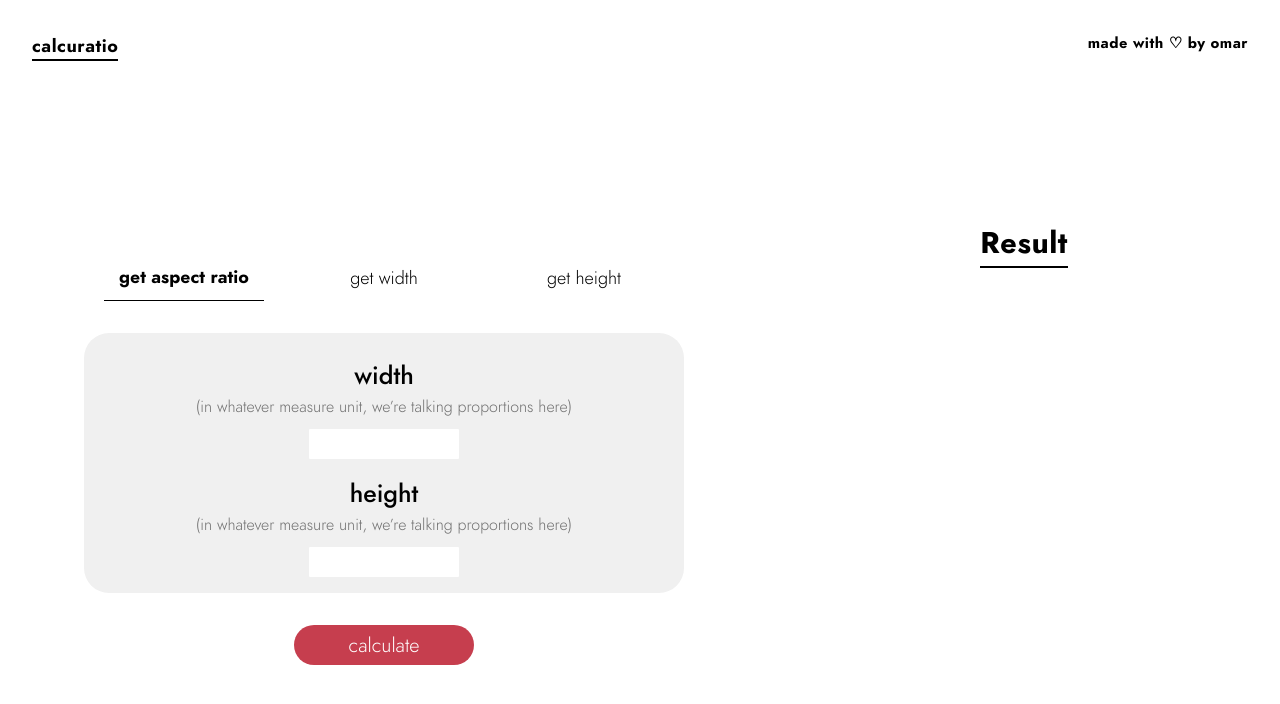
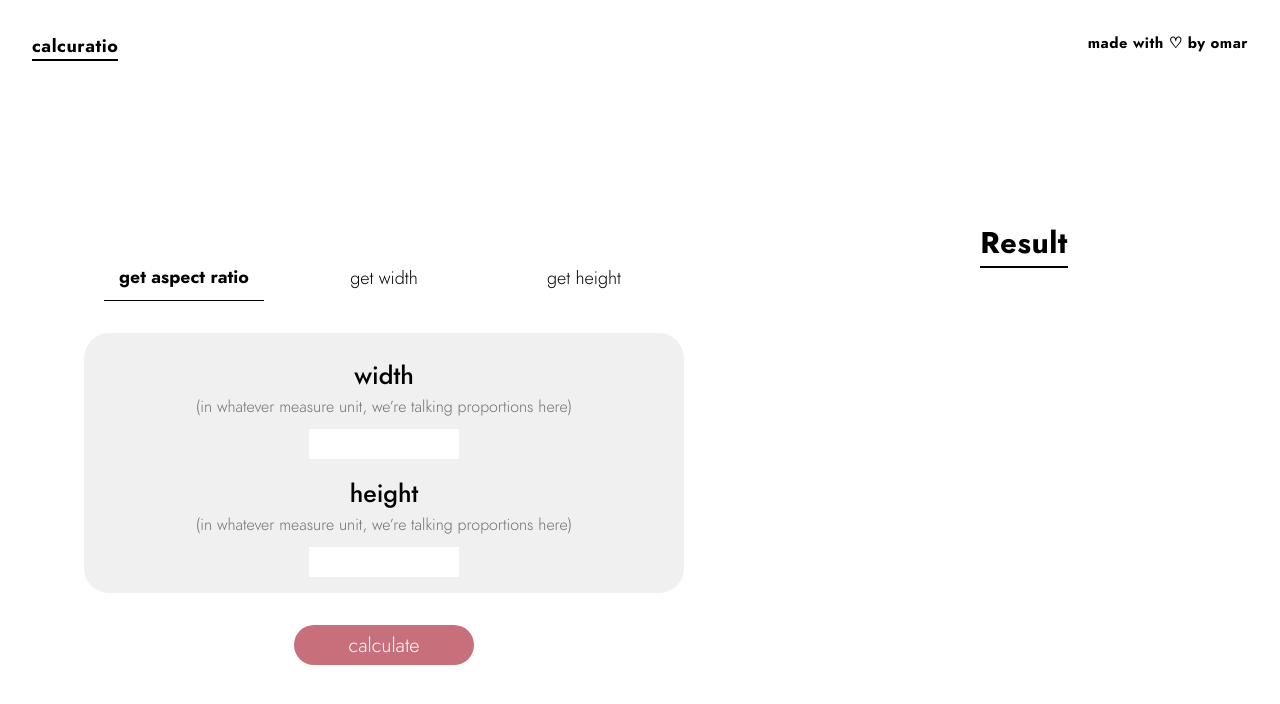
Before and after one commit to oquirozm/calcuratio, a Next.js app: page / in a window 1280 px wide. Shown: the top 704 px of the page. Built offline with nearby package versions, Linux system fonts and the light colour scheme.

Commit message:
feat: add dynamic enabling/disabling of the button depending of ithe form inputs are filled out.

```diff
--- a/features/CalculatorForm/index.tsx
+++ b/features/CalculatorForm/index.tsx
@@ -1,6 +1,6 @@
 import { AspectRatio, Dimensions } from "@types";
 import { Button, Flex } from "components";
-import React, { FC, useEffect, useState } from "react";
+import React, { FC, useEffect, useMemo, useState } from "react";
 import { calculateAspectRatio, calculateHeight, calculateWidth } from "utils";
 import { AspectRatioForm, HeightForm, WidthForm } from "./Forms";
 import ModeSelector from "./ModeSelector";
@@ -16,10 +16,10 @@ const CalculatorForm: FC<ICalculatorForm> = ({
 }) => {
   const [mode, setMode] = useState<string>("get_aspect_ratio");
   const [dimensions, setDimensions] = useState<Dimensions>({
-    width: 1,
-    height: 1,
+    width: null,
+    height: null,
   });
-  const [ratios, setRatios] = useState<AspectRatio>({ x: 1, y: 1 });
+  const [ratios, setRatios] = useState<AspectRatio>({ x: null, y: null });
 
   // Clean up the result on mode change.
   useEffect(() => {
@@ -47,23 +47,40 @@ const CalculatorForm: FC<ICalculatorForm> = ({
     }
   };
 
+  const isButtonDisabled = (mode: string): boolean => {
+    if (mode === "get_width")
+      return (
+        ratios?.x === null || ratios?.y === null || dimensions?.height === null
+      );
+
+    if (mode === "get_height")
+      return (
+        ratios?.x === null || ratios?.y === null || dimensions?.width === null
+      );
+
+    if (mode === "get_aspect_ratio")
+      return dimensions?.width === null || dimensions?.height === null;
+
+    return false;
+  };
+
   const calculate = (mode: string): void => {
     let result = "";
 
     if (mode === "get_width") {
       const width: number = calculateWidth({
-        xRatio: ratios.x,
-        yRatio: ratios.y,
-        height: dimensions.height,
+        xRatio: ratios.x ?? 1,
+        yRatio: ratios.y ?? 1,
+        height: dimensions.height ?? 1,
       });
       result = `${width}`;
     }
 
     if (mode === "get_height") {
       const height: number = calculateHeight({
-        xRatio: ratios.x,
-        yRatio: ratios.y,
-        width: dimensions.width,
+        xRatio: ratios.x ?? 1,
+        yRatio: ratios.y ?? 1,
+        width: dimensions.width ?? 1,
       });
       result = `${height}`;
     }
@@ -102,7 +119,12 @@ const CalculatorForm: FC<ICalculatorForm> = ({
           onRatioYChange={onRatioYChange}
         />
       )}
-      <Button className="calculate" my={4} onClick={(e) => calculate(mode)}>
+      <Button
+        className="calculate"
+        my={4}
+        onClick={(e) => calculate(mode)}
+        disabled={isButtonDisabled(mode)}
+      >
         calculate
       </Button>
     </Flex>
```
